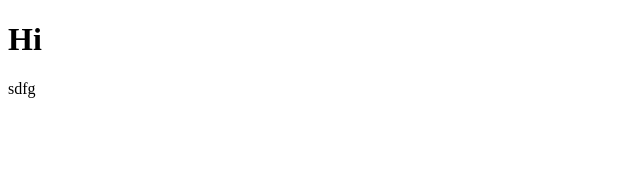
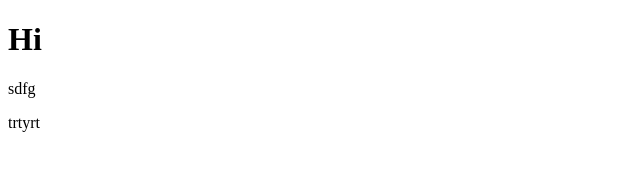
Before and after one commit to HamzaKhatri04/git2, a plain HTML site: page index.html in a window 1280 px wide. Shown: the full height of the page, 0-640 px from the left. Drawn offline with Linux system fonts and the light colour scheme.

Commit message:
ok go now

```diff
--- a/index.html
+++ b/index.html
@@ -8,6 +8,7 @@
 <body>
     <h1>Hi</h1>
     <p>sdfg</p>
+    <p>trtyrt</p>
 
 </body>
 </html>
```
